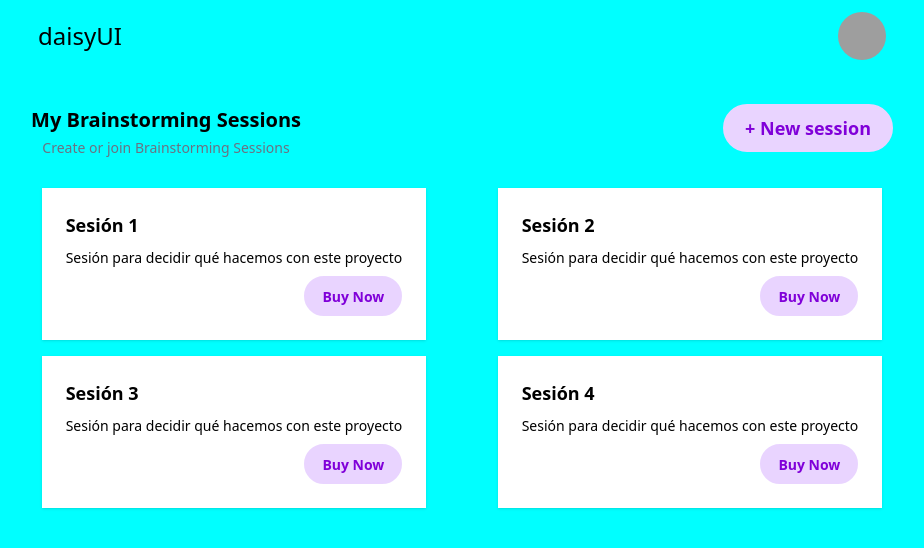
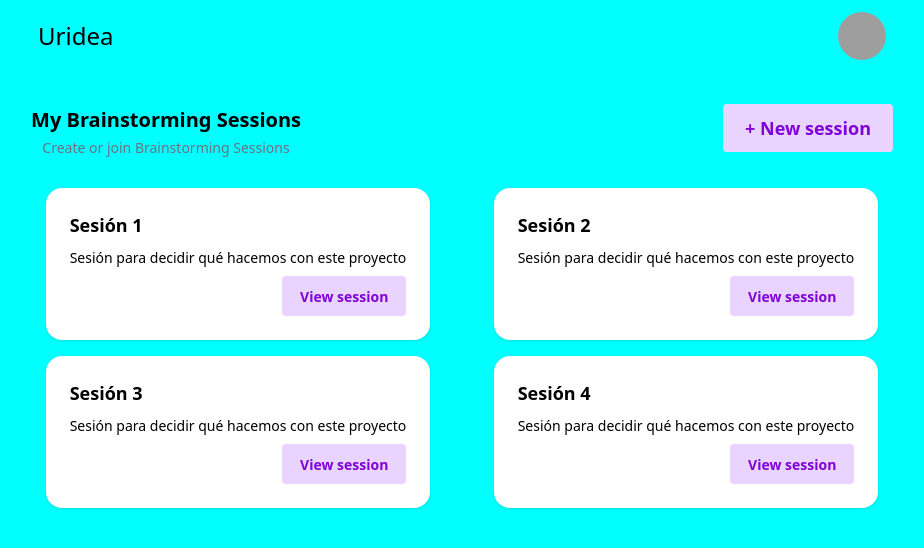
Before and after one commit to AsroLabs/Uridea, a Next.js app: page /menu in a window 1280 px wide. Shown: the top 548 px of the page, without its empty margins (178-1102 px from the left). Built offline with nearby package versions, Linux system fonts and the light colour scheme; grey boxes are pictures that could not be loaded.

Commit message:
Add some styles to every section

```diff
--- a/src/app/menu/components/sections/HeroSection.tsx
+++ b/src/app/menu/components/sections/HeroSection.tsx
@@ -6,7 +6,7 @@ export default function HeroSection() {
                 <p className=" text-sm text-gray-500 leading-4">Create or join Brainstorming Sessions</p>
             </div>
 
-            <button className="btn  btn-primary btn-sm md:btn-md lg:btn-lg">
+            <button className="btn rounded btn-primary  btn-sm md:btn-md lg:btn-lg">
                 + New session
             </button>
         </section>
--- a/src/app/menu/components/sections/MenuHeader.tsx
+++ b/src/app/menu/components/sections/MenuHeader.tsx
@@ -2,7 +2,7 @@ export default function MenuHeader() {
   return (
     <header className="navbar px-3 pt-3 sm:px-4 md:px-6 w-full max-w-[100vw] sm:max-w-2xl md:max-w-3xl lg:max-w-4xl mx-auto">
       <div className="flex-1">
-        <a className="text-base sm:text-lg md:text-xl lg:text-2xl text-black">daisyUI</a>
+        <a className="text-base sm:text-lg md:text-xl lg:text-2xl text-black">Uridea</a>
       </div>
 
       <div>
--- a/src/app/menu/components/ui/Card.tsx
+++ b/src/app/menu/components/ui/Card.tsx
@@ -1,11 +1,11 @@
 export default function Card({ title = "Sesión", description = "Sesión para decidir qué hacemos con este proyecto" }: { title: string; description: string }) {
     return (
-        <div className="card-xs sm:card-sm md:card-md bg-base-100 shadow-sm">
+        <div className="card-xs sm:card-sm md:card-md bg-base-100 shadow-sm rounded-2xl">
             <div className="card-body">
                 <h2 className="card-title">{title}</h2>
                 <p>{description}</p>
-                <div className="justify-end card-actions">
-                    <button className="btn btn-primary">Buy Now</button>
+                <div className="justify-end card-actions ">
+                    <button className="btn btn-primary rounded btn-xs sm:btn-sm md:btn-md">View session</button>
                 </div>
             </div>
         </div>
--- a/src/app/menu/page.tsx
+++ b/src/app/menu/page.tsx
@@ -8,7 +8,7 @@ export default function Menu() {
       <MenuHeader />
       <HeroSection />
 
-      <section className="grid grid-cols-2 gap-4 place-items-center max-w-4xl mx-auto">
+      <section className="grid grid-cols-2 gap-4 place-items-center max-w-4xl mx-auto px-2 text-balance">
         <Card title="Sesión 1" description="Sesión para decidir qué hacemos con este proyecto" />
         <Card title="Sesión 2" description="Sesión para decidir qué hacemos con este proyecto" />
         <Card title="Sesión 3" description="Sesión para decidir qué hacemos con este proyecto" />
```
